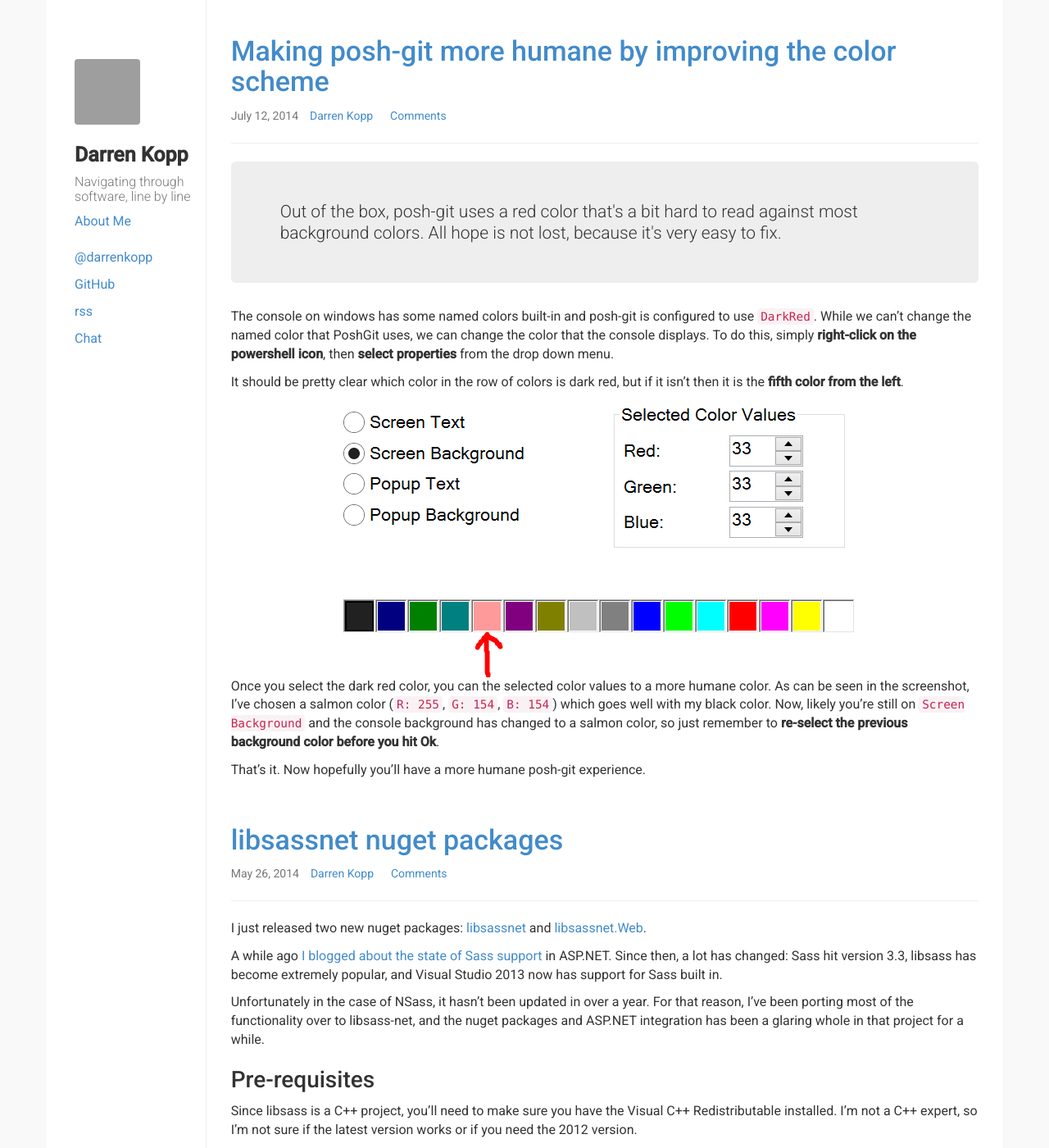
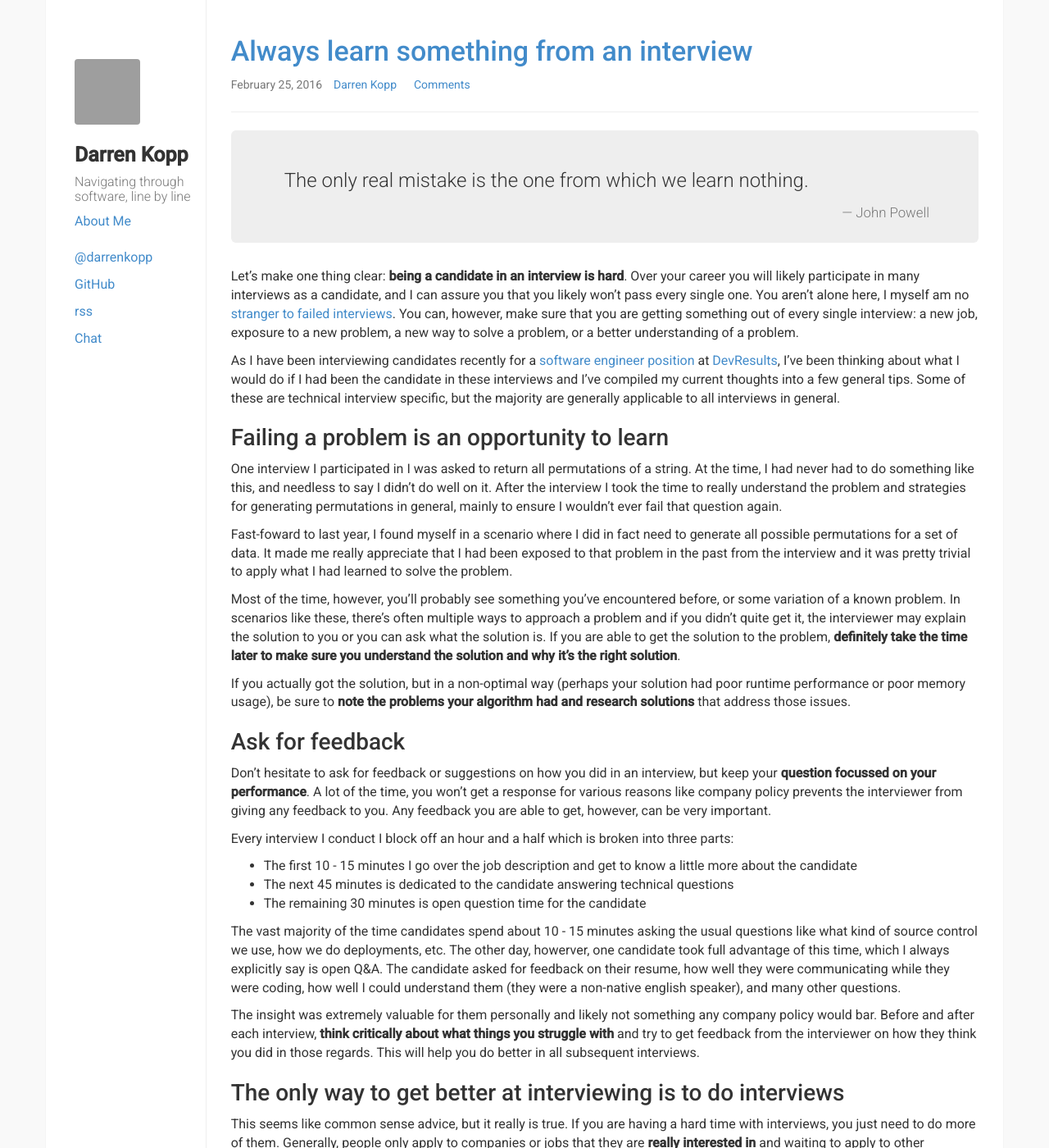
Before and after one commit to darrenkopp/darrenkopp.github.com, a Jekyll site: the page built from index.html, in a window 1280 px wide and 1400 px high. Shown: the whole window at 82% size. Built offline with Jekyll 4.4.1, drawn with Linux system fonts in a browser that asks for light colours; Markdown is read by kramdown in place of the engine named in the settings; the list of posts is cut into pages by our own code; comment, search, counter and statistics services are not loaded; some of the changed text lies outside the part shown; grey boxes are pictures that could not be loaded.

Commit message:
interviewing tips blog post

```diff
--- a/_config.yml
+++ b/_config.yml
@@ -4,7 +4,7 @@
 paginate: 5
 paginate_path: "page/:num"
 highlighter: rogue
-markdown: redcarpet
+markdown: kramdown
 permalink: /posts/:year/:month/:day/:title
 author: Darren Kopp
 name: Darren Kopp - On Software
--- /dev/null
+++ b/_posts/2016-02-25-always-learn-something-from-an-interview.md
@@ -0,0 +1,81 @@
+---
+ layout: post
+ title: Always learn something from an interview
+ date: 2016-02-25 12:02:00
+ category: hiring
+ tags: hiring interviewing tips
+---
+
+<blockquote class="jumbotron">
+    <p>The only real mistake is the one from which we learn nothing.</p>
+    <small class="pull-right"><cite>John Powell</cite></small>
+</blockquote>
+
+Let's make one thing clear: **being a candidate in an interview is hard**.
+Over your career you will likely participate in many interviews as a candidate, and I can assure you that you likely won't pass every single one.
+You aren't alone here, I myself am no [stranger to failed interviews](/posts/2013/04/19/Post-mortem-of-my-failed-interview/).
+You can, however, make sure that you are getting something out of every single interview: a new job, exposure to a new problem,
+a new way to solve a problem, or a better understanding of a problem.
+
+As I have been interviewing candidates recently for a
+[software engineer position](http://careers.stackoverflow.com/jobs/108465/growing-profitable-startup-seeks-full-stack-devresults)
+at [DevResults](https://devresults.com), I've been thinking about what I would do if I had been the candidate in these interviews
+and I've compiled my current thoughts into a few general tips.
+Some of these are technical interview specific, but the majority are generally applicable to all interviews in general.
+
+### Failing a problem is an opportunity to learn
+
+One interview I participated in I was asked to return all permutations of a string.
+At the time, I had never had to do something like this, and needless to say I didn't do well on it.
+After the interview I took the time to really understand the problem and strategies for generating permutations in general,
+mainly to ensure I wouldn't ever fail that question again.
+
+Fast-foward to last year, I found myself in a scenario where I did in fact need to generate all possible permutations for a set of data.
+It made me really appreciate that I had been exposed to that problem in the past from the interview and it was pretty trivial to apply what
+I had learned to solve the problem.
+
+Most of the time, however, you'll probably see something you've encountered before, or some variation of a known problem.
+In scenarios like these, there's often multiple ways to approach a problem and if you didn't quite get it, the interviewer may explain
+the solution to you or you can ask what the solution is.
+If you are able to get the solution to the problem, **definitely take the time later to make sure you understand the solution and why it's the right solution**.
+
+If you actually got the solution, but in a non-optimal way (perhaps your solution had poor runtime performance or poor memory usage),
+be sure to **note the problems your algorithm had and research solutions** that address those issues.
+
+### Ask for feedback
+
+Don't hesitate to ask for feedback or suggestions on how you did in an interview, but keep your **question focussed on your performance**.
+A lot of the time, you won't get a response for various reasons like company policy prevents the interviewer from giving any feedback to you.
+Any feedback you are able to get, however, can be very important.
+
+Every interview I conduct I block off an hour and a half which is broken into three parts:
+* The first 10 - 15 minutes I go over the job description and get to know a little more about the candidate
+* The next 45 minutes is dedicated to the candidate answering technical questions
+* The remaining 30 minutes is open question time for the candidate
+
+The vast majority of the time candidates spend about 10 - 15 minutes asking the usual questions like what kind of source control we use, how we do deployments, etc.
+The other day, howerver, one candidate took full advantage of this time, which I always explicitly say is open Q&A.
+The candidate asked for feedback on their resume, how well they were communicating while they were coding,
+how well I could understand them (they were a non-native english speaker), and many other questions.
+
+The insight was extremely valuable for them personally and likely not something any company policy would bar.
+Before and after each interview, **think critically about what things you struggle with** and try to get feedback from the interviewer on how they think you did in those regards.
+This will help you do better in all subsequent interviews.
+
+### The only way to get better at interviewing is to do interviews
+
+This seems like common sense advice, but it really is true.
+If you are having a hard time with interviews, you just need to do more of them.
+Generally, people only apply to companies or jobs that they are **really interested in** and waiting to apply to other positions
+that they would **likely be happy with but definitely not their first choice**.
+This is fine, but it can be really demotivating when you don't make the cut for positions you are really interested in.
+
+When I'm job searching, I tend to take a balanced approach and apply to both types of positions, which allows me to practice
+interviewing and reduce risk of failing an interview with someplace I really want to work at just because my nerves got to me.
+It would be unethical to waste someones time by applying to positions you wouldn't ever want though,
+so **only apply to jobs you can see yourself being happy in**.
+
+The last time I went through the hiring process it actually became a little complicated in the end because I ended up
+facing a situation where I would have to choose between a job I thought I would really like and a position that when
+I had originally applied I thought I could be happy with but I knew I really wanted after I had met the people involved
+and learned more about the mission / vision.
```
